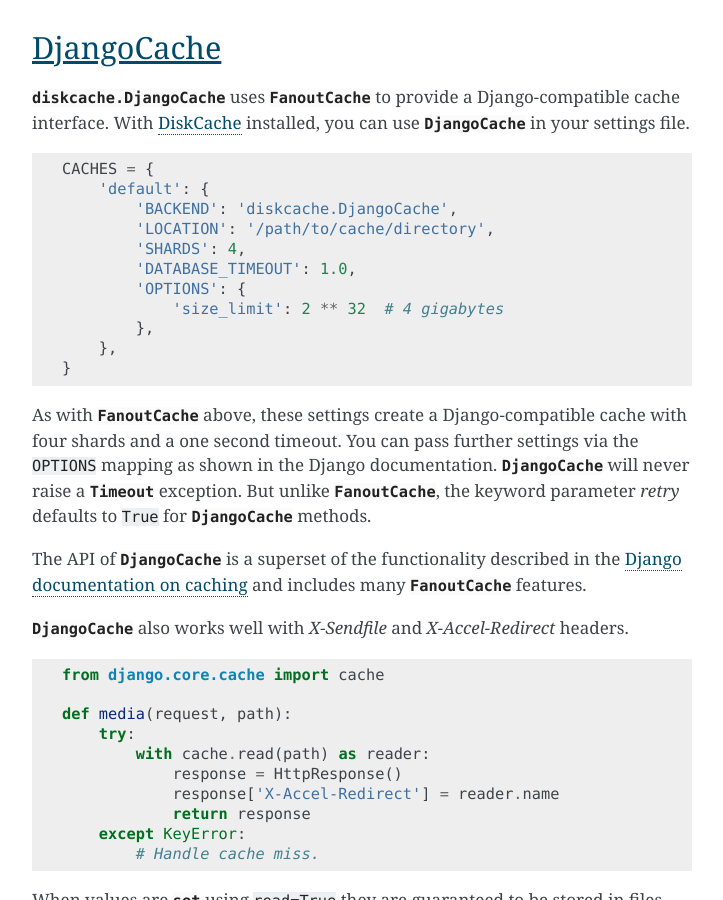
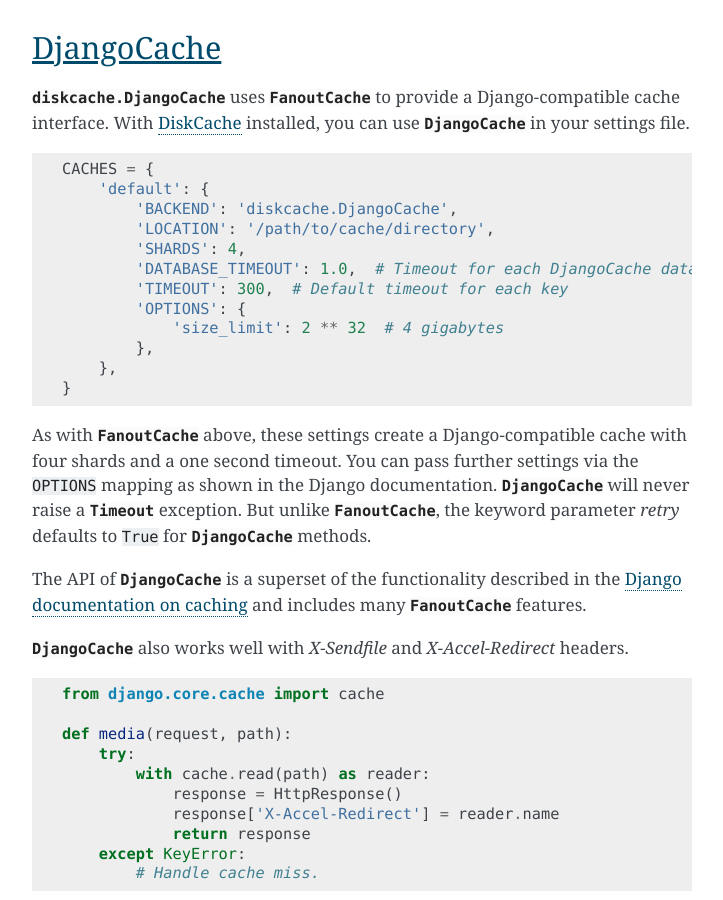
Before and after one commit to grantjenks/python-diskcache, a Sphinx documentation site: the page built from docs/tutorial.rst, in a window 1280 px wide and 900 px high, scrolled down 7652 px. Shown: the whole window, without its empty margins (388-1111 px from the left). Built offline with Sphinx 7.4.7, drawn with Linux system fonts in a browser that asks for light colours.

Commit message:
Clarified timout settings for DjangoCache (#98)

```diff
--- a/docs/tutorial.rst
+++ b/docs/tutorial.rst
@@ -390,7 +390,8 @@
             'BACKEND': 'diskcache.DjangoCache',
             'LOCATION': '/path/to/cache/directory',
             'SHARDS': 4,
-            'DATABASE_TIMEOUT': 1.0,
+            'DATABASE_TIMEOUT': 1.0,  # Timeout for each DjangoCache database transaction
+            'TIMEOUT': 300,  # Default timeout for each key
             'OPTIONS': {
                 'size_limit': 2 ** 32  # 4 gigabytes
             },
```
